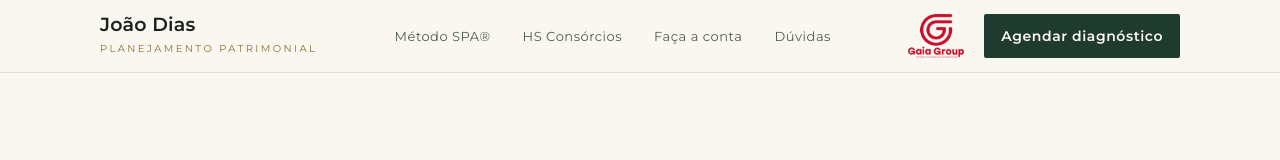
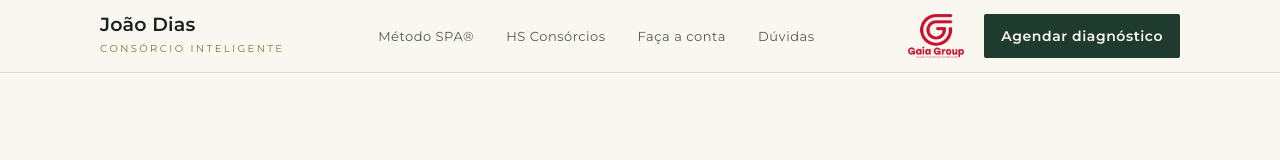
Before and after one commit to joaoc23dias/Consorcio-Inteligente-, a Next.js app: page / in a window 1280 px wide. Shown: the top 160 px of the page. Built offline with nearby package versions, Linux system fonts and the light colour scheme.

Commit message:
Cabeçalho: João Dias | Consórcio Inteligente
Co-Authored-By: Claude Opus 5.5 <noreply@anthropic.com>
Claude-Session: https://claude.ai/code/session_01PWsREDKrVSqGNK6L7kcVFr

```diff
--- a/app/components/Header.jsx
+++ b/app/components/Header.jsx
@@ -6,7 +6,7 @@ export default function Header() {
       <div className="wrap row header-row" style={{ alignItems: 'center', justifyContent: 'space-between', gap: 16, paddingTop: 14, paddingBottom: 14 }}>
         <a href="#conteudo" style={{ display: 'flex', flexDirection: 'column', textDecoration: 'none' }}>
           <span className="brand-name" style={{ fontFamily: 'var(--sans)', fontSize: 19, fontWeight: 600, letterSpacing: '.01em', color: 'var(--ink)', lineHeight: 1.1 }}>João Dias</span>
-          <span className="brand-tag" style={{ fontSize: 10, letterSpacing: '.24em', textTransform: 'uppercase', color: 'var(--gold)', marginTop: 5 }}>Planejamento Patrimonial</span>
+          <span className="brand-tag" style={{ fontSize: 10, letterSpacing: '.24em', textTransform: 'uppercase', color: 'var(--gold)', marginTop: 5 }}>Consórcio Inteligente</span>
         </a>
         <nav aria-label="Principal" className="nav">
           <a href="#metodo">Método SPA®</a>
```
